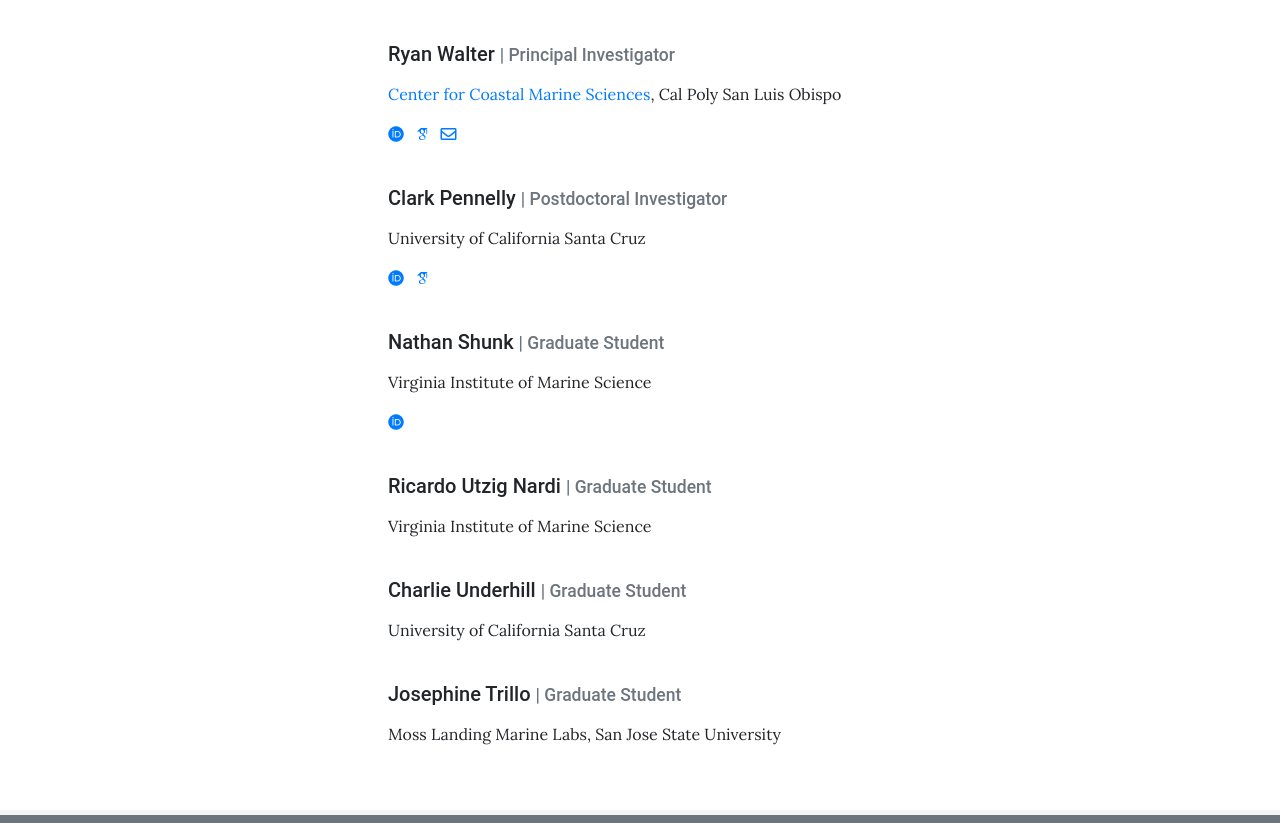
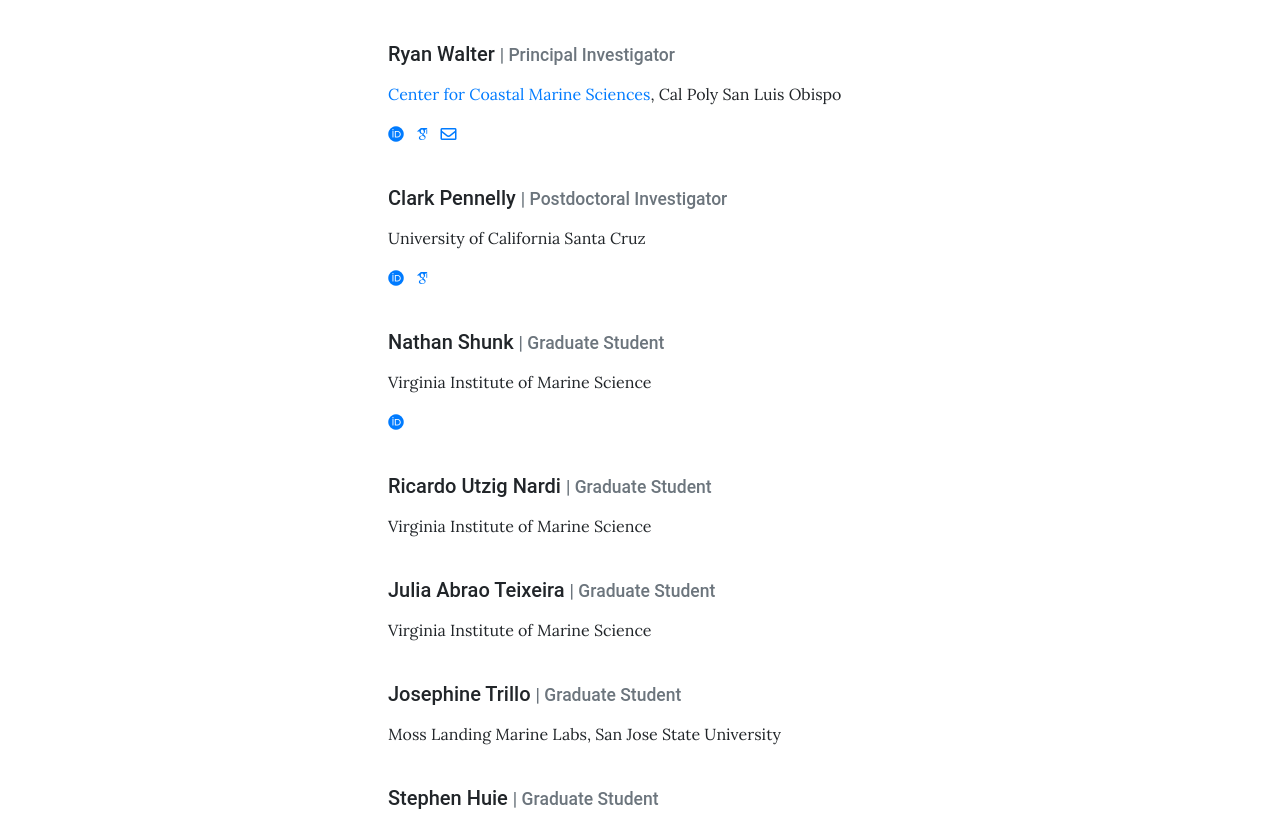
Before and after one commit to subfex/subfex.github.io, a Jekyll site: the page built from pages/team.md, in a window 1280 px wide and 1400 px high, scrolled down 730 px. Shown: the top 823 px of the window. Built offline with Jekyll 4.4.1, drawn with Linux system fonts in a browser that asks for light colours; some web fonts are replaced; some of the changed text lies outside the part shown; grey boxes are pictures that could not be loaded.

Commit message:
updates to team and added data page

```diff
--- a/_data/team.yml
+++ b/_data/team.yml
@@ -58,12 +58,32 @@
   description: >
    Virginia Institute of Marine Science
 
+- name: Julia Abrao Teixeira
+  role: Graduate Student
+  description: >
+   Virginia Institute of Marine Science
+
+- name: Josephine Trillo
+  role: Graduate Student
+  description: >
+   Moss Landing Marine Labs, San Jose State University
+
+- name: Stephen Huie
+  role: Graduate Student
+  description: >
+   Moss Landing Marine Labs, San Jose State University
+
 - name: Charlie Underhill
   role: Graduate Student
   description: >
    University of California Santa Cruz
 
-- name: Josephine Trillo
-  role: Graduate Student
+- name: Gavin Plume
+  role: Undergraduate Student
   description: >
-   Moss Landing Marine Labs, San Jose State University
+   Cal Poly San Luis Obispo
+
+- name: April Thibodeau
+  role: Undergraduate Student
+  description: >
+   Cal Poly San Luis Obispo
```
Also changed, not shown: pages/data.md (added, +23 -0 lines).
